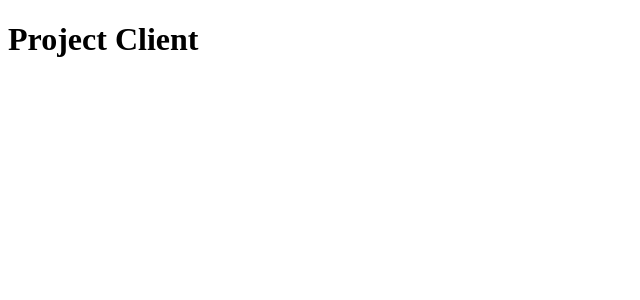
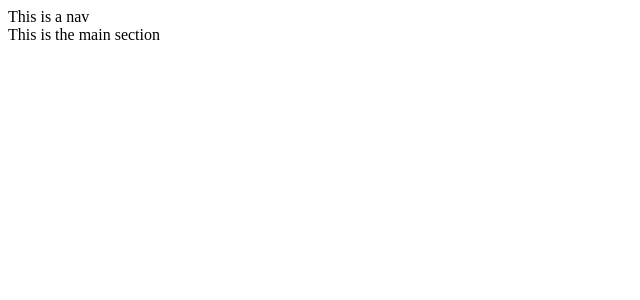
Before and after one commit to racosta323/ShowMate, a React (Create React App) app in the folder client/: page / in a window 1280 px wide. Shown: the top 300 px of the page, without its empty margins (0-640 px from the left). Built offline with nearby package versions, Linux system fonts and the light colour scheme.

Commit message:
adds routes and nav to app.js

```diff
--- a/client/src/components/App.js
+++ b/client/src/components/App.js
@@ -1,8 +1,15 @@
 import React, { useEffect, useState } from "react";
 import { Switch, Route } from "react-router-dom";
 
+import NavBar from "./NavBar";
+
 function App() {
-  return <h1>Project Client</h1>;
+  return (
+    <>
+      <NavBar/>
+      <main>This is the main section</main>
+    </>
+    )
 }
 
 export default App;
--- /dev/null
+++ b/client/src/components/NavBar.js
@@ -0,0 +1,7 @@
+function NavBar (){
+    return(
+        <nav>This is a nav</nav>
+    )
+}
+
+export default NavBar
```
Also changed, not shown: client/src/routes.js (added, +12 -0 lines), 1 other file (tests, documents, lock files or other folders).
